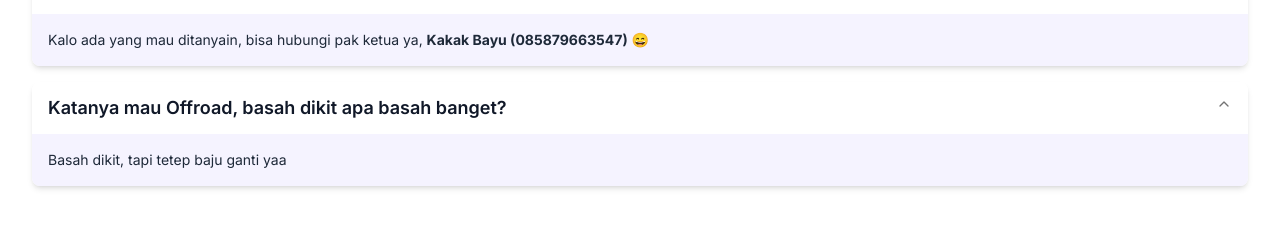
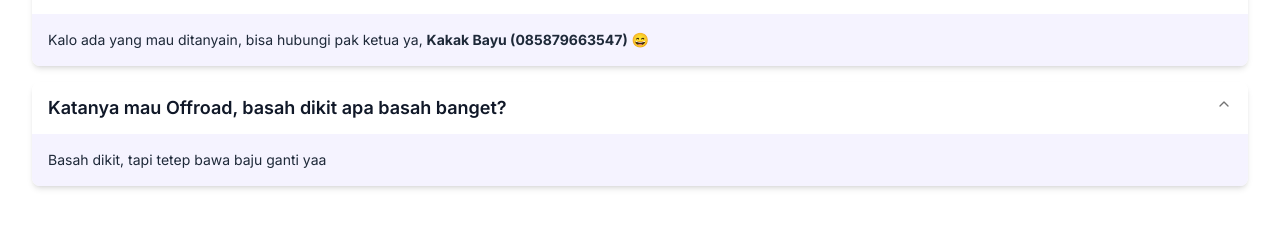
Before and after one commit to mirzaq19/sigs-gathering, a Next.js app: page /guidelines in a window 1280 px wide. Shown: the part 2925-3161 px from the top of the page. Built offline with nearby package versions, Linux system fonts and the light colour scheme.

Commit message:
fix: update offroad FAQ answer for clarity on bringing a change of clothes

```diff
--- a/components/faq-section.tsx
+++ b/components/faq-section.tsx
@@ -62,7 +62,7 @@ const FAQSection = ({ className }: FAQSectionProps) => {
     },
     {
       question: 'Katanya mau Offroad, basah dikit apa basah banget?',
-      answer: 'Basah dikit, tapi tetep baju ganti yaa',
+      answer: 'Basah dikit, tapi tetep bawa baju ganti yaa',
     },
   ];
 
```
